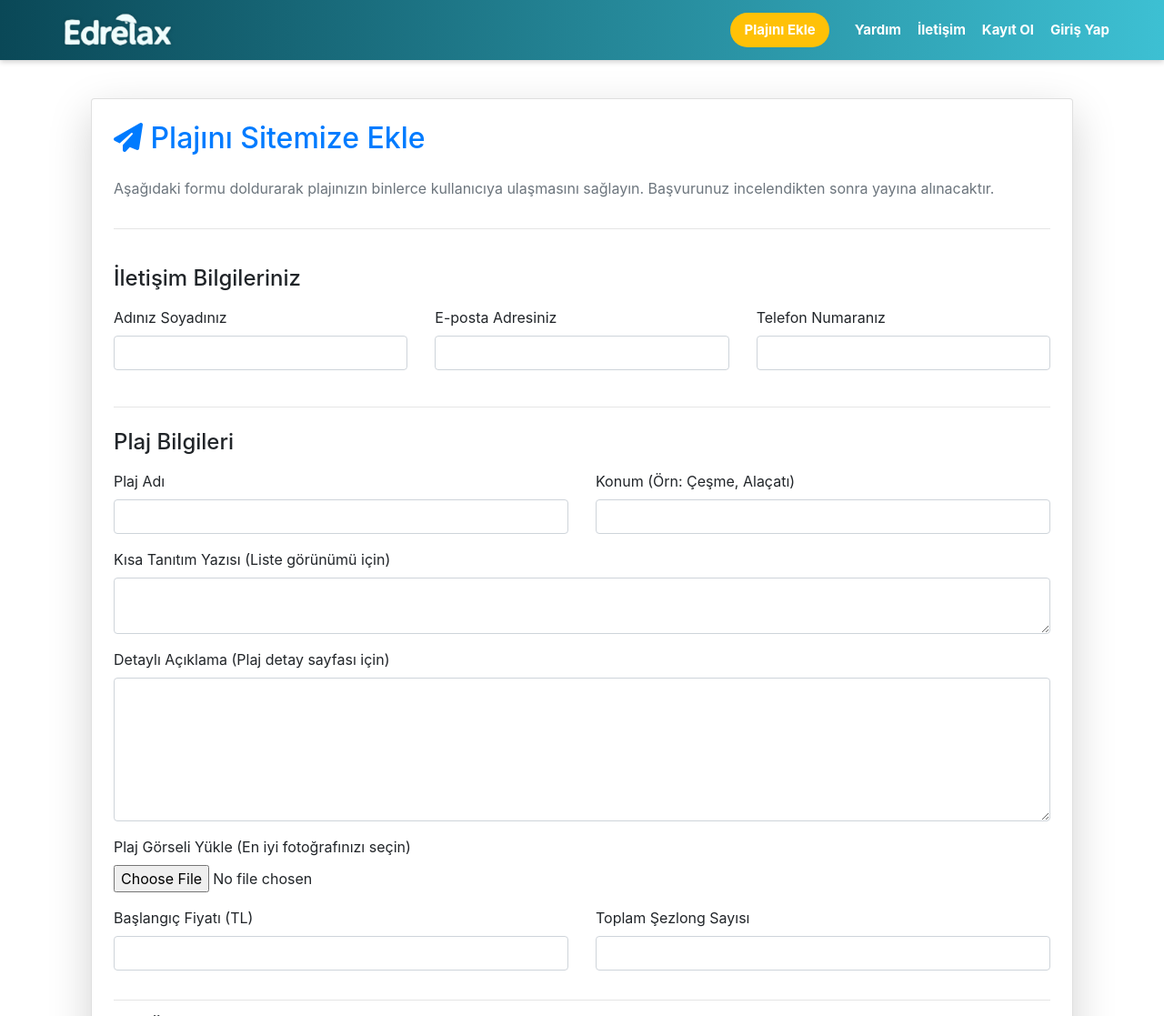
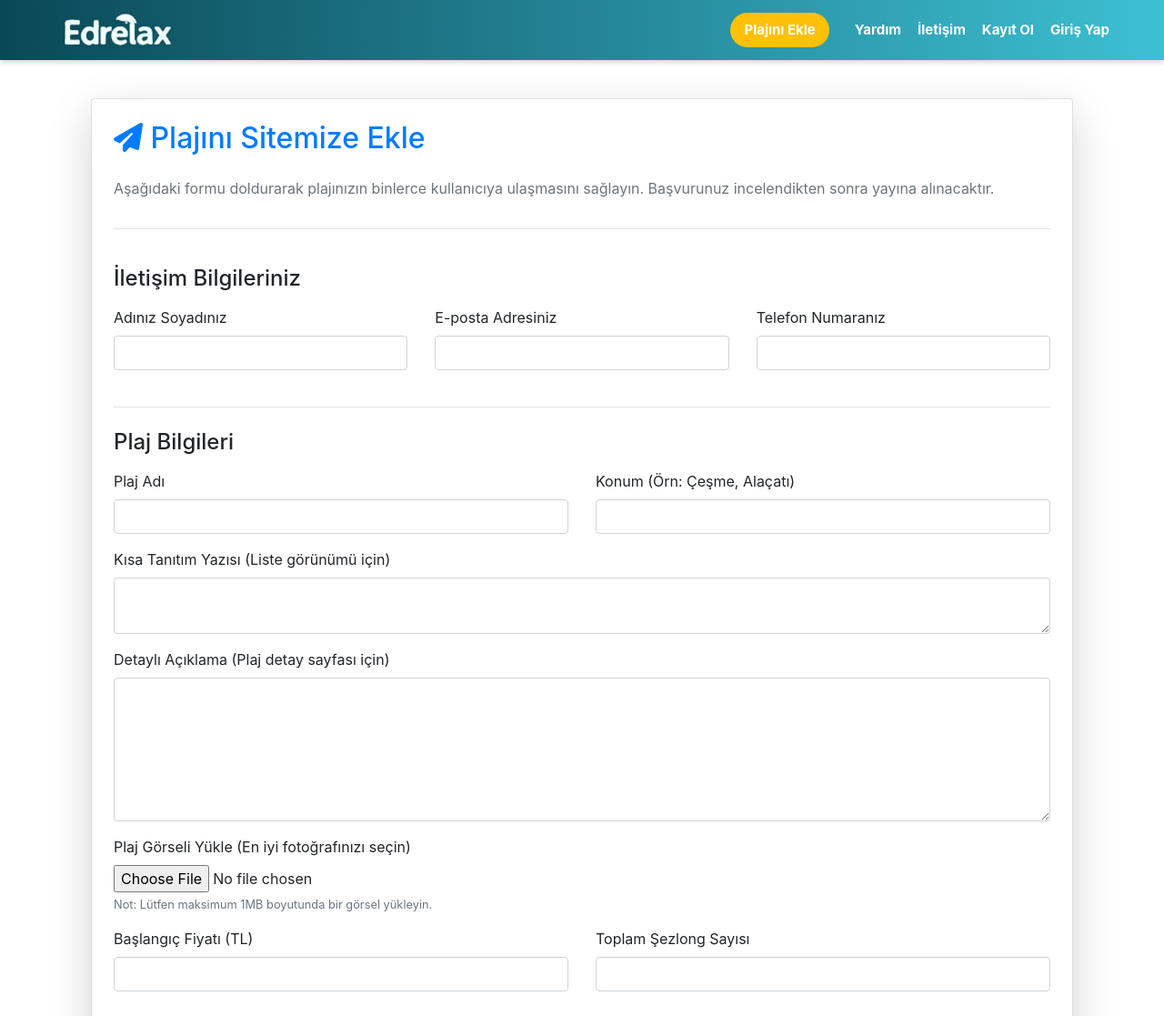
Before and after one commit to doruq-IT/edrelax, a Flask app: page /beach-application in a window 1280 px wide. Shown: the top 1117 px of the page at 91% size. Run offline with Flask 3, Linux system fonts and the light colour scheme; some libraries are stand-ins or nearby versions.

Commit message:
update başvuru

```diff
--- a/templates/public/beach_application.html
+++ b/templates/public/beach_application.html
@@ -15,6 +15,8 @@
           method="POST"
           action="{{ url_for('public.beach_application') }}"
           enctype="multipart/form-data">
+
+      <input type="hidden" name="csrf_token" value="{{ csrf_token }}">
 
       <h4 class="mt-4 mb-3">İletişim Bilgileriniz</h4>
       <div class="row">
@@ -68,6 +70,7 @@
       <div class="form-group">
           <label for="image_upload">Plaj Görseli Yükle (En iyi fotoğrafınızı seçin)</label>
           <input type="file" class="form-control-file" id="image_upload" name="image_upload" accept="image/png, image/jpeg" required>
+          <small class="form-text text-muted">Not: Lütfen maksimum 1MB boyutunda bir görsel yükleyin.</small>
       </div>
 
       <div class="row">
```
